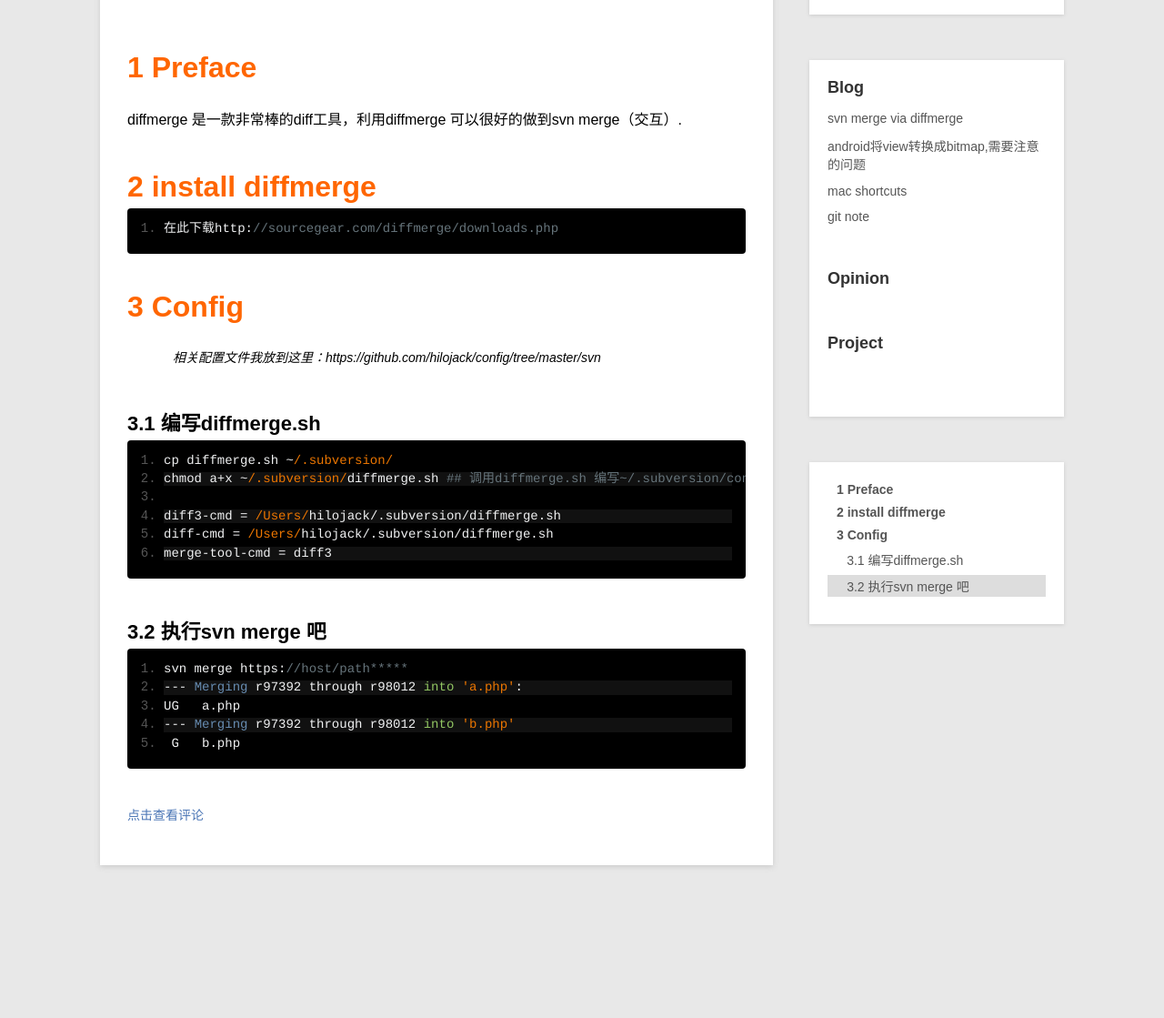
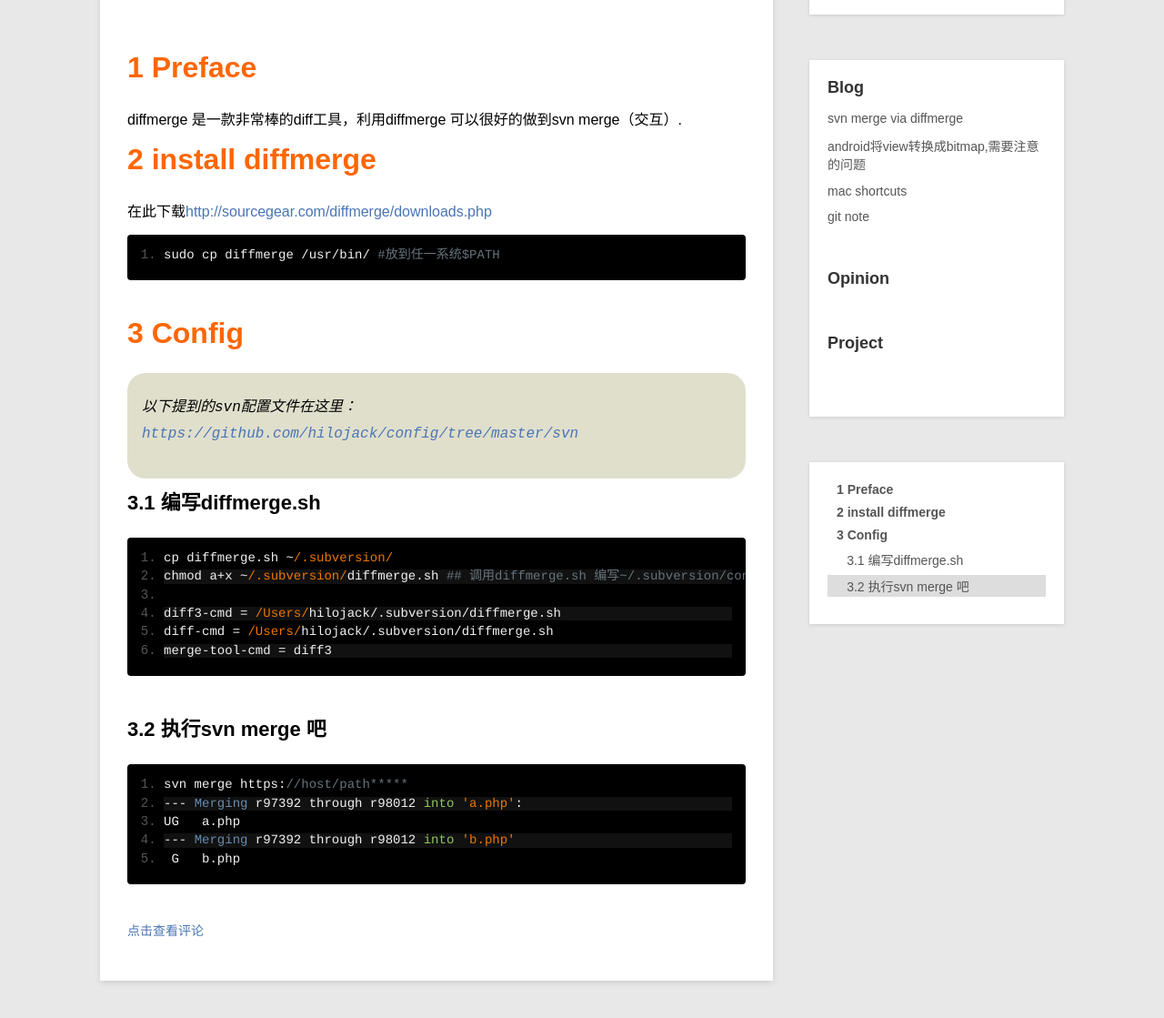
Before and after one commit to androidcoder90/androidcoder90.github.io, a Jekyll site: the page built from _posts/blog/2013-11-27-svn-diffmerge.md, in a window 1280 px wide, cut to the strip 189-1347 px from the top of the page. Shown: the top 1119 px of the strip at 91% size. Built offline with Jekyll 4.4.1, drawn with Linux system fonts in a browser that asks for light colours; Markdown is read by kramdown in place of the engine named in the settings; before the commit the page ends 1220 px from its top, so only the background shows below that; grey boxes are pictures that could not be loaded.

Commit message:
add css:blockquote

```diff
--- a/_posts/blog/2013-11-27-svn-diffmerge.md
+++ b/_posts/blog/2013-11-27-svn-diffmerge.md
@@ -9,10 +9,13 @@ description:
 diffmerge 是一款非常棒的diff工具，利用diffmerge 可以很好的做到svn merge（交互）.
 
 # install diffmerge
-	在此下载http://sourcegear.com/diffmerge/downloads.php
+在此下载<http://sourcegear.com/diffmerge/downloads.php>
+
+	sudo cp diffmerge /usr/bin/ #放到任一系统$PATH
 
 # Config
->> 相关配置文件我放到这里：https://github.com/hilojack/config/tree/master/svn
+
+>> 以下提到的svn配置文件在这里：<https://github.com/hilojack/config/tree/master/svn>
 
 ## 编写diffmerge.sh
 	cp diffmerge.sh ~/.subversion/
--- a/css/default.css
+++ b/css/default.css
@@ -49,9 +49,10 @@ h1 {font-size:2em;color:#f60;font-weight:bold;margin-bottom:25px;}
 h2 {font-size:22px;font-weight:bold;margin-bottom:25px;}
 h3 {font-size:18px;font-weight:bold;margin-bottom:25px;}
 h4,h5,h6 {font-weight:bold;margin-bottom:15px;}
-p {margin-bottom:40px;line-height:1.8em;}
+p {margin-bottom:10px;line-height:1.8em;}
 code {background:#eee;border:1px solid #ccc;padding:0 5px;font-family:"Courier";line-height:14px;font-size:14px;word-wrap:break-word; }
-pre {background-color:#000;padding:15px;overflow:auto;margin-bottom:40px;font-size:14px;border: 1px solid #eee;-webkit-border-radius: 4px 4px 4px 4px;-moz-border-radius: 4px 4px 4px 4px;border-radius: 4px 4px 4px 4px;color:#b9bdb6;margin-top:-20px; }
+pre {background-color:#000;padding:15px;overflow:auto;margin-bottom:40px;font-size:14px;border: 1px solid #eee;-webkit-border-radius: 4px 4px 4px 4px;-moz-border-radius: 4px 4px 4px 4px;border-radius: 4px 4px 4px 4px;color:#b9bdb6;
+}
 h4+pre, h3+pre { margin-top:20px; }
 pre code{background-color:transparent;border:none;padding:0;word-wrap:normal;}
 pre ol{margin-left:25px;list-style-type:decimal;}
@@ -72,7 +73,16 @@ pre ol{margin-left:25px;list-style-type:decimal;}
 .entry ul li{margin-bottom:5px;list-style:disc;line-height:1.8em;}
 .entry ol{margin-bottom:25px;margin-left:25px;}
 .entry ol li{margin-bottom:5px;list-style:decimal;line-height:1.1em;}
-.entry blockquote{margin-left:25px;font-size:14px;font-style:italic}
+.entry blockquote{
+	margin:0.5em 0;
+	padding: 0.5em;
+	color:#000;
+	background-color: #e0dfcc;
+	font-family: 'Courier New', Courier, monospace;
+	-moz-border-radius: 20px;
+	border-radius: 20px;
+	font-size: 16px;
+	font-style:italic}
 .entry img{max-width:670px;display:block;margin:10px auto;}
 
 
```
